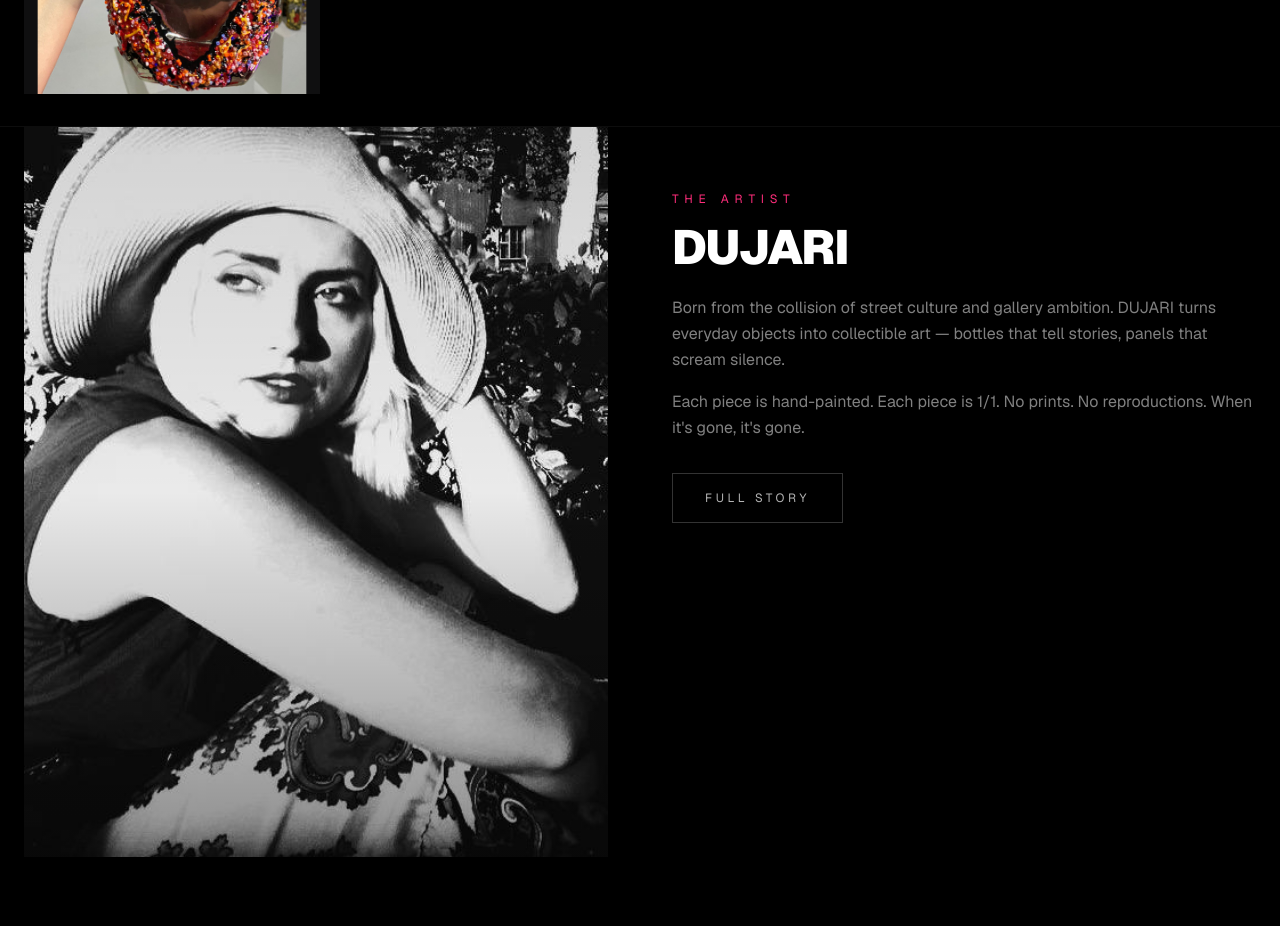
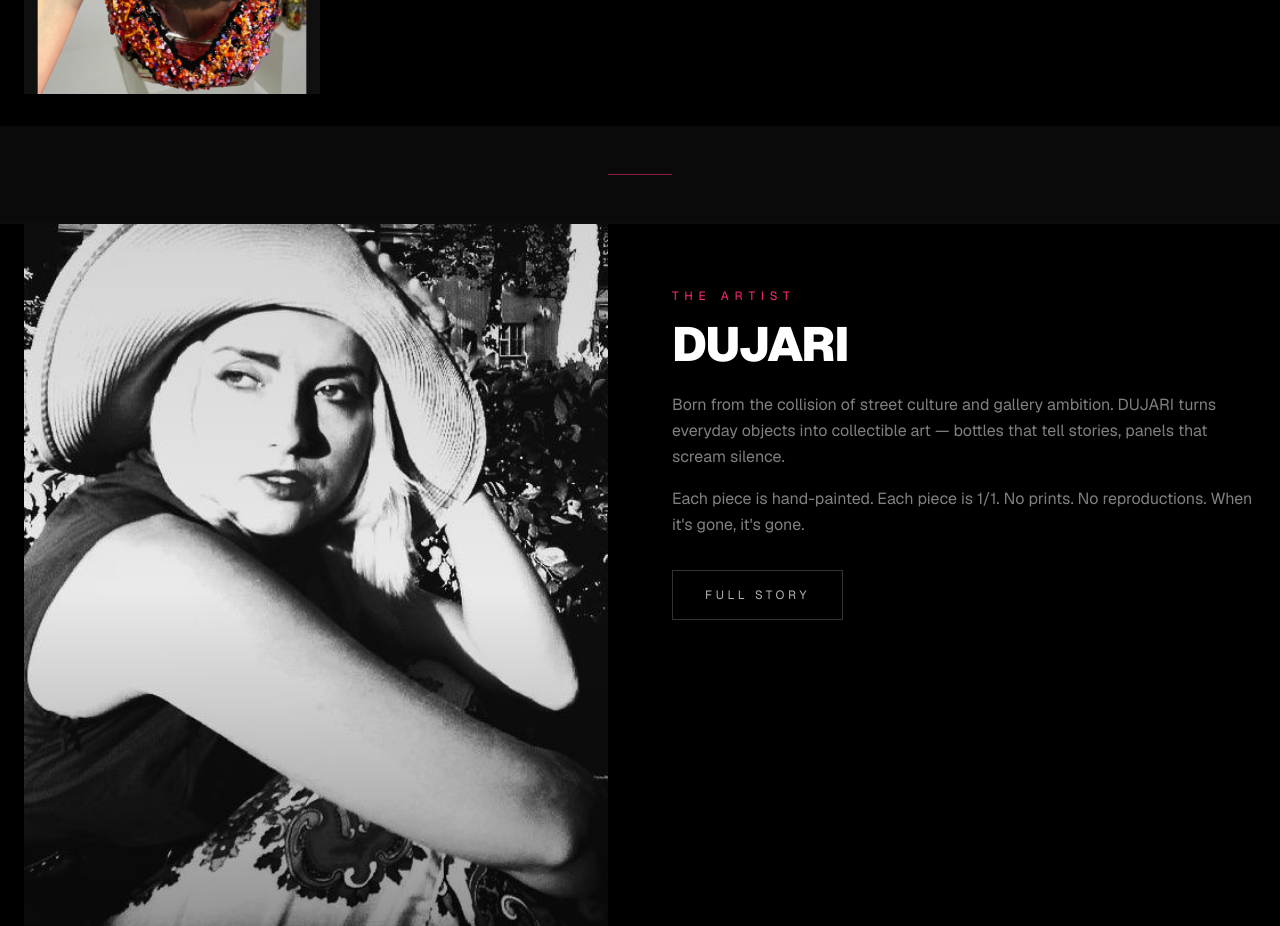
Before and after one commit to genfreemix/dujari, a Next.js app: page / in a window 1280 px wide. Shown: the part 1620-2546 px from the top of the page. Built offline with nearby package versions, Linux system fonts and the light colour scheme.

Commit message:
Add animated pink divider between gallery and artist

```diff
--- a/src/app/globals.css
+++ b/src/app/globals.css
@@ -45,3 +45,12 @@ html {
   20% { opacity: 1; }
   100% { opacity: 0; transform: translate(var(--spark-end-x), var(--spark-end-y)) scale(0); }
 }
+
+@keyframes divider-expand {
+  from { width: 0; opacity: 0; }
+  to   { width: 4rem; opacity: 0.55; }
+}
+
+.divider-line {
+  animation: divider-expand 1.4s cubic-bezier(0.16, 1, 0.3, 1) forwards;
+}
--- a/src/app/page.tsx
+++ b/src/app/page.tsx
@@ -21,6 +21,10 @@ export default function HomePage() {
         subtitle={t("home.featured_subtitle")}
       />
 
+      <div className="flex justify-center items-center py-10 md:py-12">
+        <div className="h-px bg-[#FF2D7B] divider-line" />
+      </div>
+
       <ArtistBlock />
 
       <section className="bg-black py-20 md:py-28 border-t border-white/5">
```
